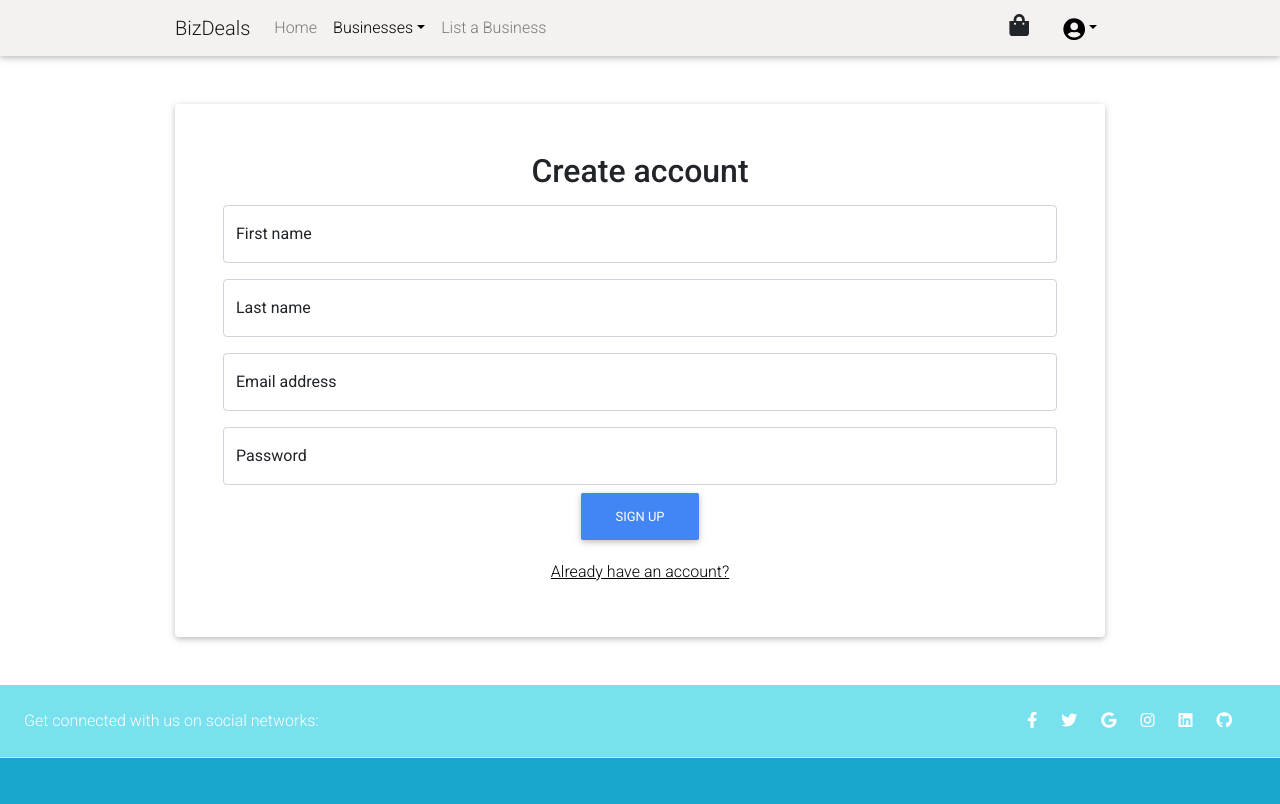
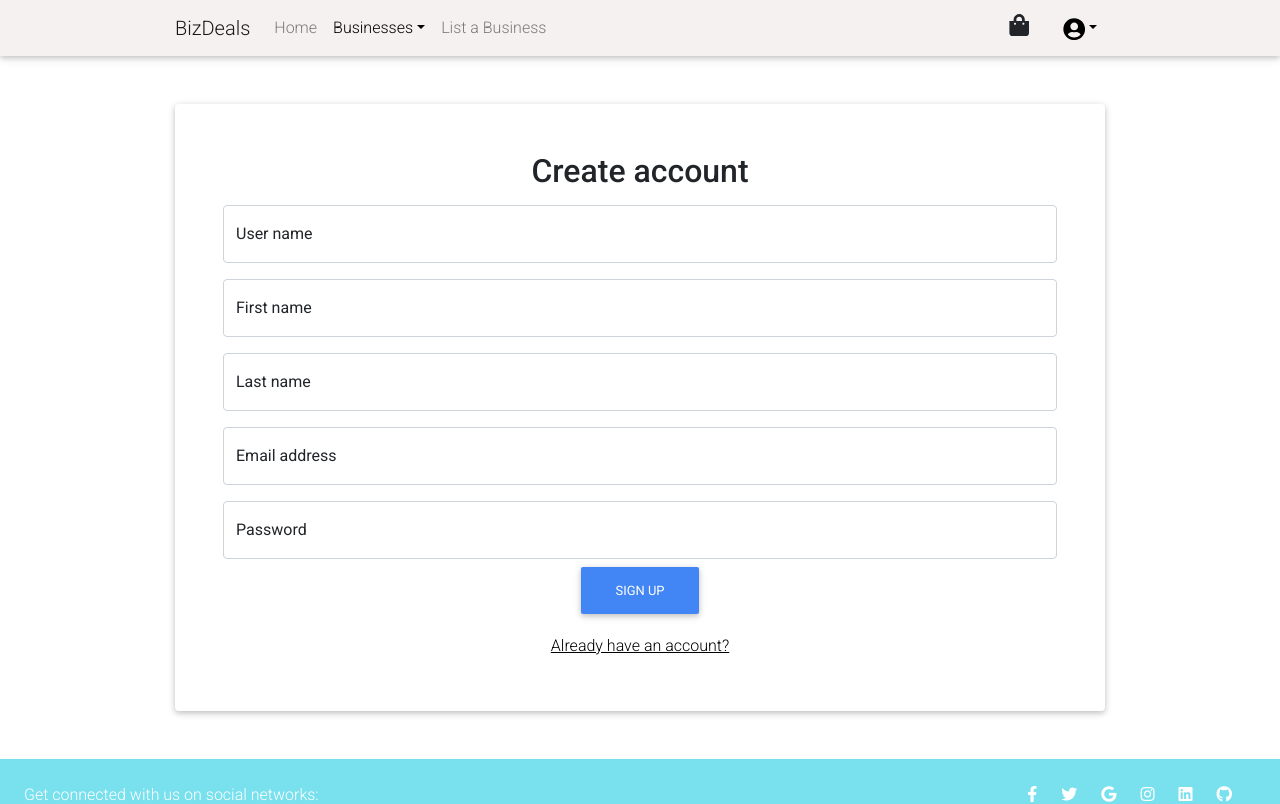
Before and after one commit to Hassan01SE/BizDeals, a React (Create React App) app: page /register in a window 1280 px wide. Shown: the top 804 px of the page. Built offline with nearby package versions, Linux system fonts and the light colour scheme.

Commit message:
backend integration 40 percent done

```diff
--- a/package.json
+++ b/package.json
@@ -8,6 +8,7 @@
     "@testing-library/user-event": "^13.5.0",
     "axios": "^1.4.0",
     "bootstrap": "^5.2.3",
+    "formik": "^2.4.1",
     "mdb-react-ui-kit": "^6.0.0",
     "mdbreact": "^5.2.0",
     "react": "^18.2.0",
@@ -17,7 +18,8 @@
     "react-parallax": "^3.5.1",
     "react-router-dom": "^6.11.2",
     "react-scripts": "5.0.1",
-    "web-vitals": "^2.1.4"
+    "web-vitals": "^2.1.4",
+    "yup": "^1.2.0"
   },
   "scripts": {
     "start": "react-scripts start",
--- a/src/components/config/AxiosConfig.js
+++ b/src/components/config/AxiosConfig.js
@@ -1,12 +1,20 @@
 import axios from "axios";
 
-axios.defaults.xsrfCookieName = 'csrftoken';
+/* axios.defaults.xsrfCookieName = 'csrftoken';
 axios.defaults.xsrfHeaderName = 'X-CSRFToken';
-axios.defaults.withCredentials = true;
+axios.defaults.withCredentials = true; */
 
 const client = axios.create({
-    baseURL: 'http://127.0.0.1:8000/api'
-})
+    baseURL: 'http://127.0.0.1:8000/api',
+    timeout: 5000,
+    headers: {
+        Authorization: localStorage.getItem('access_token')
+            ? 'JWT ' + localStorage.getItem('access_token')
+            : null,
+        'Content-Type': 'application/json',
+        accept: 'application/json',
+    },
+});
 
 
 export default client;
--- a/src/components/pages/BusinessList.js
+++ b/src/components/pages/BusinessList.js
@@ -25,14 +25,14 @@ const BusinessList = (props) => {
     let baseURL;
 
     if (category) {
-        baseURL = `listings/?category=${category}`;
+        baseURL = `/listings/?category=${category}`;
 
     }
     else if (type) {
-        baseURL = `listings/?category=${type}`;
+        baseURL = `/listings/?category=${type}`;
     }
     else {
-        baseURL = 'listings/';
+        baseURL = '/listings';
     }
 
 
--- a/src/components/pages/Login.js
+++ b/src/components/pages/Login.js
@@ -6,8 +6,12 @@ import Form from 'react-bootstrap/Form';
 import Button from 'react-bootstrap/Button';
 import Card from 'react-bootstrap/Card';
 import FloatingLabel from 'react-bootstrap/FloatingLabel';
-import { Link } from 'react-router-dom';
+import { Link, useNavigate } from 'react-router-dom';
 import { useEffect } from 'react';
+
+import { useFormik, ErrorMessage } from 'formik';
+import * as Yup from 'yup';
+import client from '../config/AxiosConfig';
 
 
 const Login = () => {
@@ -23,6 +27,41 @@ const Login = () => {
 
 
 
+    const navigate = useNavigate();
+
+    const formik = useFormik({
+        initialValues: {
+            email: '',
+            password: '',
+        },
+        validationSchema: Yup.object({
+
+            email: Yup.string().email('Invalid email address').required('Required'),
+            password: Yup.string().min(4, 'must be longer than 6 characters').required('Password is required')
+        }),
+        onSubmit: async (values, { setSubmitting }) => {
+            try {
+                const response = await client.post('/user/login/', values);
+                console.log(response.data);
+                // Handle success
+                localStorage.setItem('access_token', response.data.access);
+                localStorage.setItem('refresh_token', response.data.refresh);
+                localStorage.setItem('user_name', response.data.user_name);
+                client.defaults.headers['Authorization'] = 'JWT ' + localStorage.getItem('access_token');
+                navigate('/home');
+            } catch (error) {
+                console.error(error);
+                // Handle error
+            } finally {
+                setSubmitting(false);
+            }
+        }
+    });
+
+
+
+
+
     return (<div>
         {/*  <Header /> */}
 
@@ -32,14 +71,18 @@ const Login = () => {
 
                 <h2 style={{ textAlign: 'center', marginBottom: '15px', fontWeight: '500' }}>Login Page</h2>
 
-                <Form>
+                <Form onSubmit={formik.handleSubmit}>
                     <Form.Floating className="mb-3">
                         <Form.Control
                             id="floatingInputCustom"
                             type="email"
                             placeholder="name@example.com"
                             name='email'
+                            {...formik.getFieldProps('email')}
                         />
+                        {formik.touched.email && formik.errors.email ? (
+                            <div className="text-danger">{formik.errors.email}</div>
+                        ) : null}
                         <label htmlFor="floatingInputCustom">Email address</label>
                     </Form.Floating>
                     <Form.Floating>
@@ -48,7 +91,11 @@ const Login = () => {
                             type="password"
                             placeholder="Password"
                             name='password'
+                            {...formik.getFieldProps('password')}
                         />
+                        {formik.touched.password && formik.errors.password ? (
+                            <div className="text-danger">{formik.errors.password}</div>
+                        ) : null}
                         <label htmlFor="floatingPasswordCustom">Password</label>
                     </Form.Floating>
 
--- a/src/components/pages/Register.js
+++ b/src/components/pages/Register.js
@@ -8,6 +8,11 @@ import Card from 'react-bootstrap/Card';
 import FloatingLabel from 'react-bootstrap/FloatingLabel';
 import { Link } from 'react-router-dom';
 import { useEffect } from 'react';
+
+import { useNavigate } from 'react-router-dom';
+import { useFormik, ErrorMessage } from 'formik';
+import * as Yup from 'yup';
+import client from '../config/AxiosConfig';
 
 
 
@@ -22,6 +27,45 @@ const Register = () => {
         document.title = "Create Account - BizDeals"
     }, [])
 
+    const navigate = useNavigate();
+
+    const formik = useFormik({
+        initialValues: {
+            user_name: '',
+            first_name: '',
+            last_name: '',
+            email: '',
+            password: '',
+        },
+        validationSchema: Yup.object({
+            user_name: Yup.string()
+                .max(15, 'Must be 15 characters or less')
+                .required('Required'),
+            first_name: Yup.string()
+                .max(15, 'Must be 15 characters or less')
+                .required('Required'),
+            last_name: Yup.string()
+                .max(20, 'Must be 20 characters or less')
+                .required('Required'),
+            email: Yup.string().email('Invalid email address').required('Required'),
+            password: Yup.string().min(4, 'must be longer than 6 characters').required('Password is required')
+        }),
+        onSubmit: async (values, { setSubmitting }) => {
+            try {
+                const response = await client.post('/user/register/', values);
+                console.log(response.data);
+                // Handle success
+                if (response.status === 201) {
+                    navigate('/login');
+                }
+            } catch (error) {
+                console.error(error);
+                // Handle error
+            } finally {
+                setSubmitting(false);
+            }
+        }
+    });
 
 
     return (
@@ -32,14 +76,34 @@ const Register = () => {
 
                     <h2 style={{ textAlign: 'center', marginBottom: '15px', fontWeight: '500' }}>Create account</h2>
 
-                    <Form>
+                    <Form onSubmit={formik.handleSubmit}>
+
+                        <Form.Floating className="mb-3">
+                            <Form.Control
+                                id="floatingInputCustom"
+                                type="text"
+                                placeholder="username"
+                                name='user_name'
+                                {...formik.getFieldProps('user_name')}
+                            />
+                            {formik.touched.user_name && formik.errors.user_name ? (
+                                <div className="text-danger">{formik.errors.user_name}</div>
+                            ) : null}
+
+                            <label htmlFor="floatingInputCustom">User name</label>
+                        </Form.Floating>
+
                         <Form.Floating className="mb-3">
                             <Form.Control
                                 id="floatingInputCustom"
                                 type="text"
                                 placeholder="firstname"
-                                name='firstname'
+                                name='first_name'
+                                {...formik.getFieldProps('first_name')}
                             />
+                            {formik.touched.first_name && formik.errors.first_name ? (
+                                <div className="text-danger">{formik.errors.first_name}</div>
+                            ) : null}
                             <label htmlFor="floatingInputCustom">First name</label>
                         </Form.Floating>
 
@@ -47,27 +111,41 @@ const Register = () => {
                             <Form.Control
                                 id="floatingInputCustom"
                                 type="text"
-                                placeholder="lastname"
-                                name='lastname'
+                                placeholder="last_name"
+                                name='last_name'
+                                {...formik.getFieldProps('last_name')}
                             />
+                            {formik.touched.last_name && formik.errors.last_name ? (
+                                <div className="text-danger">{formik.errors.last_name}</div>
+                            ) : null}
                             <label htmlFor="floatingInputCustom">Last name</label>
                         </Form.Floating>
+
                         <Form.Floating className="mb-3">
                             <Form.Control
                                 id="floatingInputCustom"
                                 type="email"
                                 placeholder="name@example.com"
                                 name='email'
+                                {...formik.getFieldProps('email')}
                             />
+                            {formik.touched.email && formik.errors.email ? (
+                                <div className="text-danger">{formik.errors.email}</div>
+                            ) : null}
                             <label htmlFor="floatingInputCustom">Email address</label>
                         </Form.Floating>
+
                         <Form.Floating>
                             <Form.Control
                                 id="floatingPasswordCustom"
                                 type="password"
                                 placeholder="Password"
                                 name='password'
+                                {...formik.getFieldProps('password')}
                             />
+                            {formik.touched.password && formik.errors.password ? (
+                                <div className="text-danger">{formik.errors.password}</div>
+                            ) : null}
                             <label htmlFor="floatingPasswordCustom">Password</label>
                         </Form.Floating>
 
@@ -85,7 +163,7 @@ const Register = () => {
 
             </Container>
 
-        </div>
+        </div >
     );
 }
 
--- a/src/components/pages/SellPage.js
+++ b/src/components/pages/SellPage.js
@@ -49,8 +49,7 @@ const SellPage = () => {
 
                     <FloatingLabel controlId="floatingSelect" label="Listing Type?"
                         className="mb-3">
-                        <Form.Select aria-label="Floating label select example">
-                            <option>Open this select menu</option>
+                        <Form.Select name='category' aria-label="Floating label select example">
                             <option value="restaurant">Restaurant</option>
                             <option value="ecommerce">Ecommerce</option>
                             <option value="digital">Digital(Website/Software)</option>
--- a/src/components/pages/partials/NavHead.js
+++ b/src/components/pages/partials/NavHead.js
@@ -4,12 +4,22 @@ import Container from 'react-bootstrap/Container';
 import Nav from 'react-bootstrap/Nav';
 import Navbar from 'react-bootstrap/Navbar';
 import NavDropdown from 'react-bootstrap/NavDropdown';
+import { useNavigate } from 'react-router-dom';
 
 import { FaUserCircle, FaShoppingBag } from 'react-icons/fa';
 
 
 
 const NavHead = () => {
+    const navigate = useNavigate();
+
+
+    const logout = () => {
+        localStorage.clear();
+
+        navigate('/login');
+    }
+
     return (
 
         <Navbar style={{ backgroundColor: '#F6F1F1' }} expand="lg">
@@ -39,9 +49,9 @@ const NavHead = () => {
                             <NavDropdown.Item href="/login">Sign in</NavDropdown.Item>
                             <NavDropdown.Item href="/register">Sign up</NavDropdown.Item>
                             <NavDropdown.Item href="/account">Account</NavDropdown.Item>
-                            <NavDropdown.Item href="#action/3.2">
+                            {localStorage.getItem('user_name') && <NavDropdown.Item href="" onClick={logout}>
                                 Logout
-                            </NavDropdown.Item>
+                            </NavDropdown.Item>}
 
                         </NavDropdown>
                     </Nav>
```
Also changed, not shown: src/App.js (+15 -2 lines), 1 other file (tests, documents, lock files or other folders).
